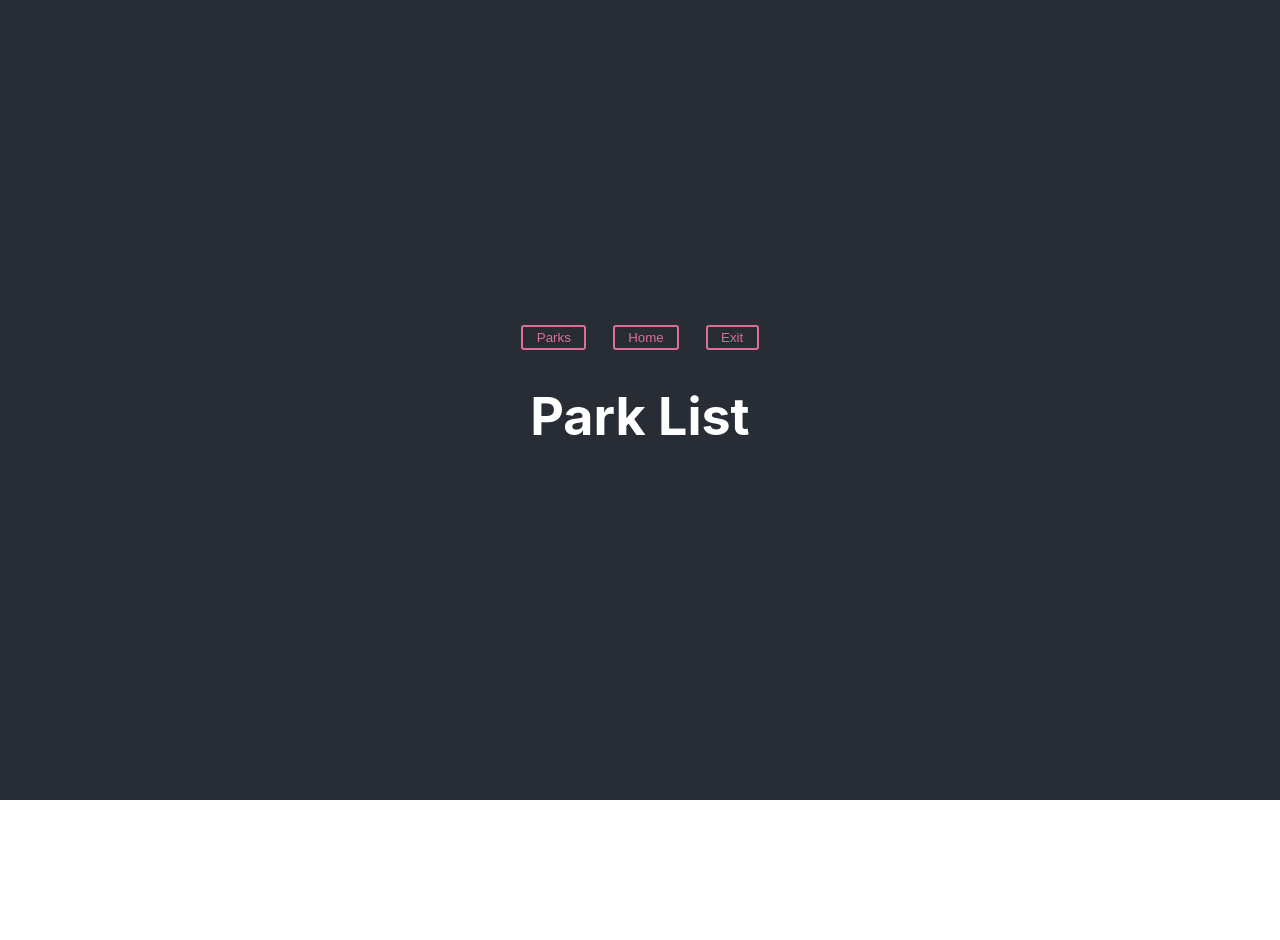
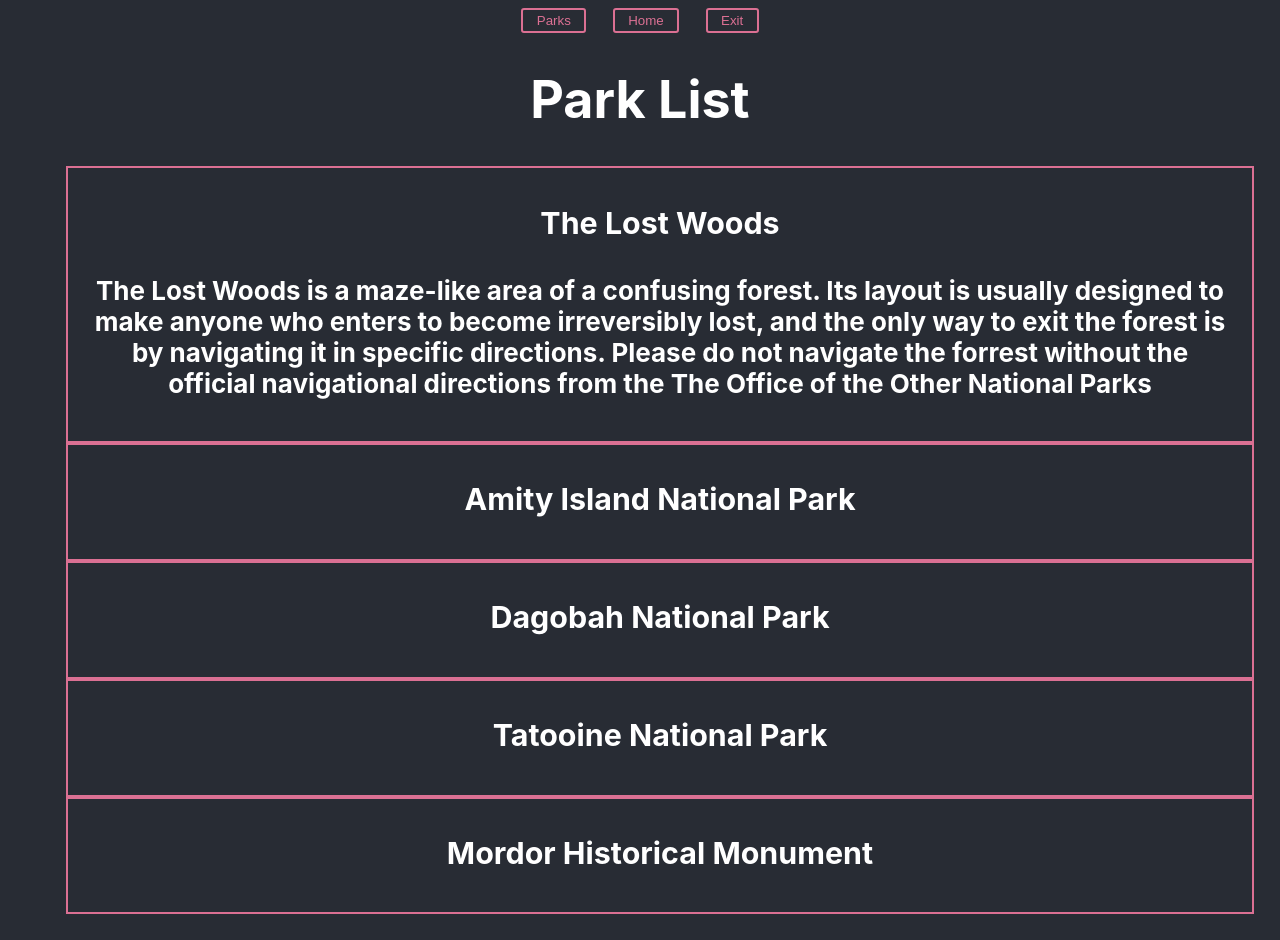
Before and after one commit to developingdina/magiparks, a React (Create React App) app: page /parks in a window 1280 px wide. Before the commit the page ends 800 px from the top, so only its background shows below. Built offline with nearby package versions, Linux system fonts and the light colour scheme; data requests are answered from the project's data file.

Commit message:
Adds desc to db objs, maps over db array, reformats list comp

```diff
--- a/db.json
+++ b/db.json
@@ -1,9 +1,10 @@
 {
     "parks": [
-        {"id": 1, "title": "The Forgotten Woods"},
-        {"id": 2, "title": "Amity Island National Park"},
-        {"id": 3, "title": "Dagobah National Park"},
-        {"id": 4, "title": "Tatooine National Park"},
-       { "id": 5, "title": "Mordor Historical Monument"}
+        {"id": 1, "title": "The Lost Woods", "desc":
+            "The Lost Woods is a maze-like area of a confusing forest. Its layout is usually designed to make anyone who enters to become irreversibly lost, and the only way to exit the forest is by navigating it in specific directions. Please do not navigate the forrest without the official navigational directions from the The Office of the Other National Parks"},
+        {"id": 2, "title": "Amity Island National Park", "desc": ""},
+        {"id": 3, "title": "Dagobah National Park", "desc": ""},
+        {"id": 4, "title": "Tatooine National Park", "desc": ""},
+       { "id": 5, "title": "Mordor Historical Monument", "desc": ""}
     ]
 }
--- a/src/components/ListItem.js
+++ b/src/components/ListItem.js
@@ -1,11 +1,11 @@
 import React from 'react'
-export default function ListItem({title}) {
+export default function ListItem({title, desc}) {
 
     return (
-        <div>
-            <h3>{title}</h3>
-            <h4>Temperature</h4>
-            <text>Description</text>
+        <div style={{border: "2px solid palevioletred", margin: "0 1em", padding: "0.25em 1em"}} >
+            <h3 >{title}</h3>
+            <h4>{desc}</h4>
+            <text></text>
         </div>
     )
 }
--- a/src/components/ParkList.js
+++ b/src/components/ParkList.js
@@ -15,15 +15,15 @@ useEffect(()=> {
     })
   }, [])
 
-const p = card.map((park) => {
-    <ListItem key={park.title} title={park.title}/>
-})
+
 
     return (
         <div>
             <h1>Park List</h1>
             <ul>
-                {p}
+                {card.map((obj) => (
+                    <ListItem key={obj.title} title={obj.title} desc={obj.desc}/>
+                ))}
             </ul>
         </div>
     )
```
